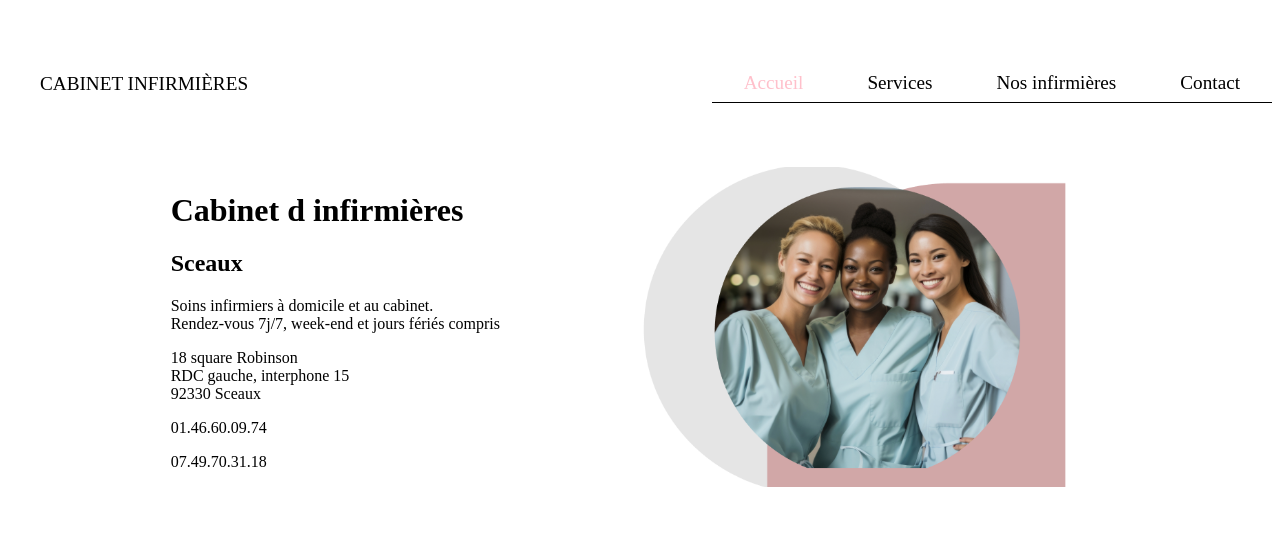
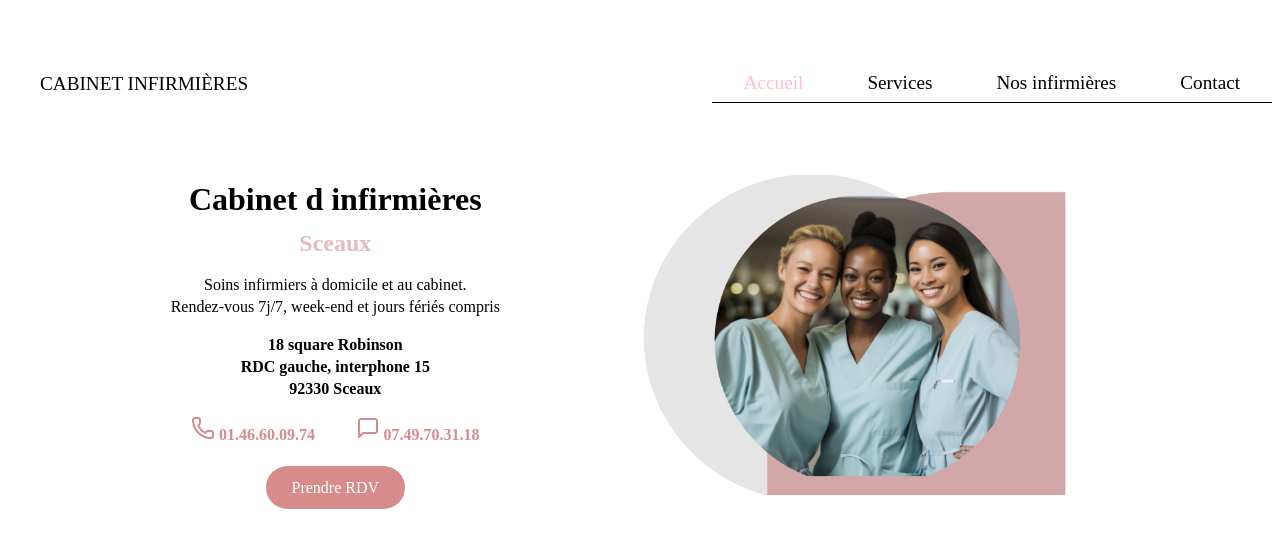
Before and after one commit to Cabinet-Infirmier/cabinet-infirmier-sceaux, a React (Vite) app: page / in a window 1280 px wide. Shown: the top 548 px of the page. Built offline with nearby package versions, Linux system fonts and the light colour scheme.

Commit message:
add icons and modify style

```diff
--- a/src/components/hero/Hero.jsx
+++ b/src/components/hero/Hero.jsx
@@ -1,10 +1,12 @@
 import styles from "./Hero.module.css";
 import heroImage from "../../assets/images/hero.png";
+import Button from "../button/Button";
+import { MessageSquare, Phone } from "lucide-react";
 
 function Hero() {
   return (
     <div className={styles.hero}>
-      <div className={styles.heroContainer}>
+      <div className={styles.container}>
         <div>
           <h1>Cabinet d infirmières</h1>
           <h2>Sceaux</h2>
@@ -16,21 +18,26 @@ function Hero() {
             </p>
           </div>
 
-          <div>
+          <div className={styles.adress}>
             <p>
               18 square Robinson <br /> RDC gauche, interphone 15
               <br />
               92330 Sceaux
             </p>
           </div>
-          <div>
-            <p>01.46.60.09.74</p>
-            <p>07.49.70.31.18</p>
+          <div className={styles.contact}>
+            <div>
+              <Phone /> 01.46.60.09.74
+            </div>
+            <div>
+              <MessageSquare /> 07.49.70.31.18
+            </div>
           </div>
+          <Button>Prendre RDV</Button>
         </div>
 
         <div>
-          <img className={styles.heroImg} src={heroImage} alt="Hero" />
+          <img className={styles.img} src={heroImage} alt="Hero" />
         </div>
       </div>
     </div>
--- a/src/components/hero/Hero.module.css
+++ b/src/components/hero/Hero.module.css
@@ -2,9 +2,15 @@
   margin-top: 3em;
   display: flex;
   justify-content: center;
+  text-align: center;
+  line-height: 22px;
 }
 
-.heroContainer {
+.hero h2 {
+  color: #e4bbbb;
+}
+
+.container {
   max-width: 1048px;
   width: 90%;
   display: flex;
@@ -12,8 +18,21 @@
   align-items: center;
 }
 
-.heroImg {
+.img {
   object-fit: cover;
   width: 500px;
   height: 320px;
 }
+
+.adress {
+  font-weight: bold;
+}
+
+.contact {
+  color: #d78b8b;
+  display: flex;
+  justify-content: space-around;
+  align-items: center;
+  font-weight: bold;
+  margin-bottom: 20px;
+}
```
